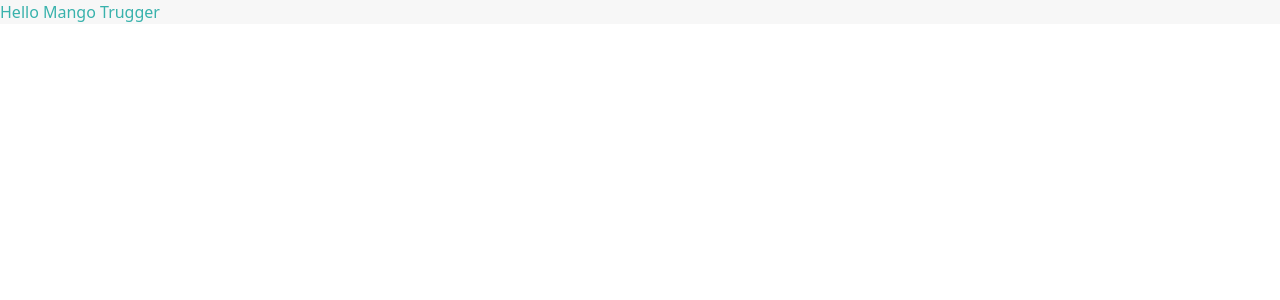
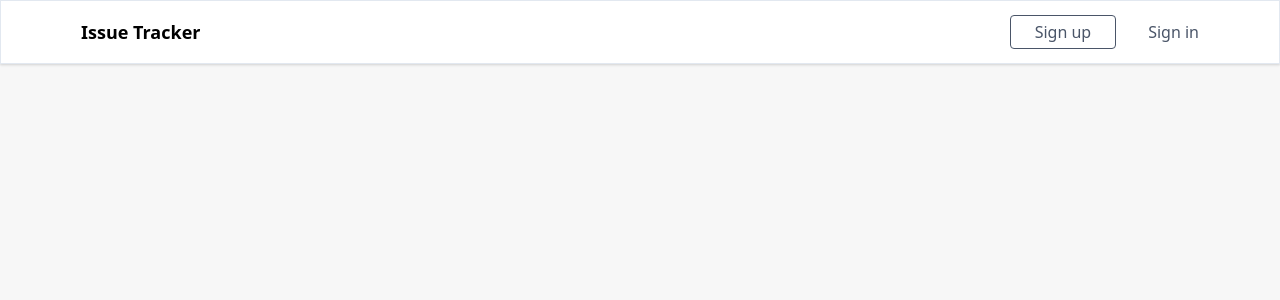
Before and after one commit to nursh/IssueTracker, a React (Create React App) app in the folder client/: page / in a window 1280 px wide. Shown: the top 300 px of the page. Built offline with nearby package versions, Linux system fonts and the light colour scheme.

Commit message:
Add Header for Sign up and Sign in. #42

```diff
--- a/client/public/index.html
+++ b/client/public/index.html
@@ -24,7 +24,7 @@
       work correctly both with client-side routing and a non-root public URL.
       Learn how to configure a non-root public URL by running `npm run build`.
     -->
-    <title>React App</title>
+    <title>IssueTracker</title>
   </head>
   <body>
     <noscript>You need to enable JavaScript to run this app.</noscript>
--- a/client/src/App.js
+++ b/client/src/App.js
@@ -1,10 +1,11 @@
 import React from 'react';
+import Header from './Header';
 
 
 function App() {
   return (
-    <div className="bg-gray-100 text-teal-500">
-      Hello Mango Trugger
+    <div className="min-h-screen bg-gray-100">
+      <Header />
     </div>
   );
 }
--- /dev/null
+++ b/client/src/Header.js
@@ -0,0 +1,17 @@
+import React from 'react'
+
+export default function Header() {
+  return (
+    <div className="bg-white h-16 py-2 px-20 flex items-center justify-between border shadow">
+      <h1 className="text-lg font-semibold">Issue Tracker</h1>
+      <div className="text-gray-700">
+        <button className="border-gray-700 border rounded px-6 py-1 focus:outline-none hover:text-white hover:bg-indigo-700">
+          Sign up
+        </button>
+        <button className="ml-8 focus:outline-none hover:underline">
+          Sign in
+        </button>
+      </div>
+    </div>
+  );
+}
```
Also changed, not shown: 1 other file (tests, documents, lock files or other folders).
